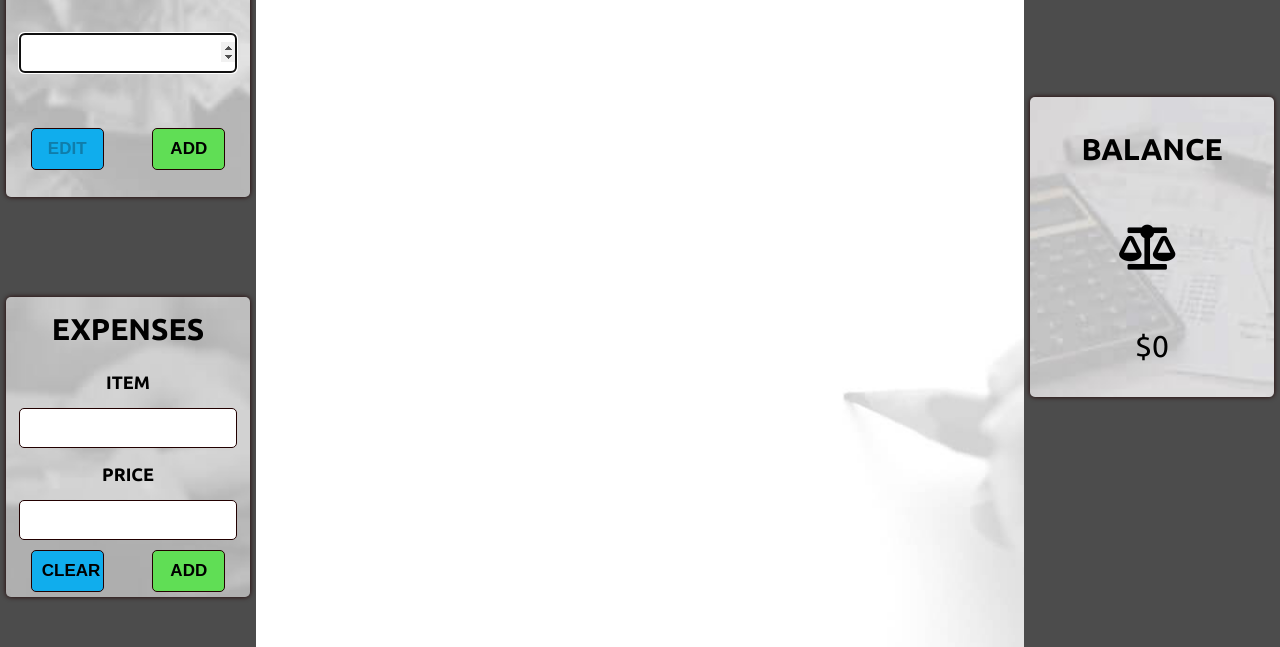
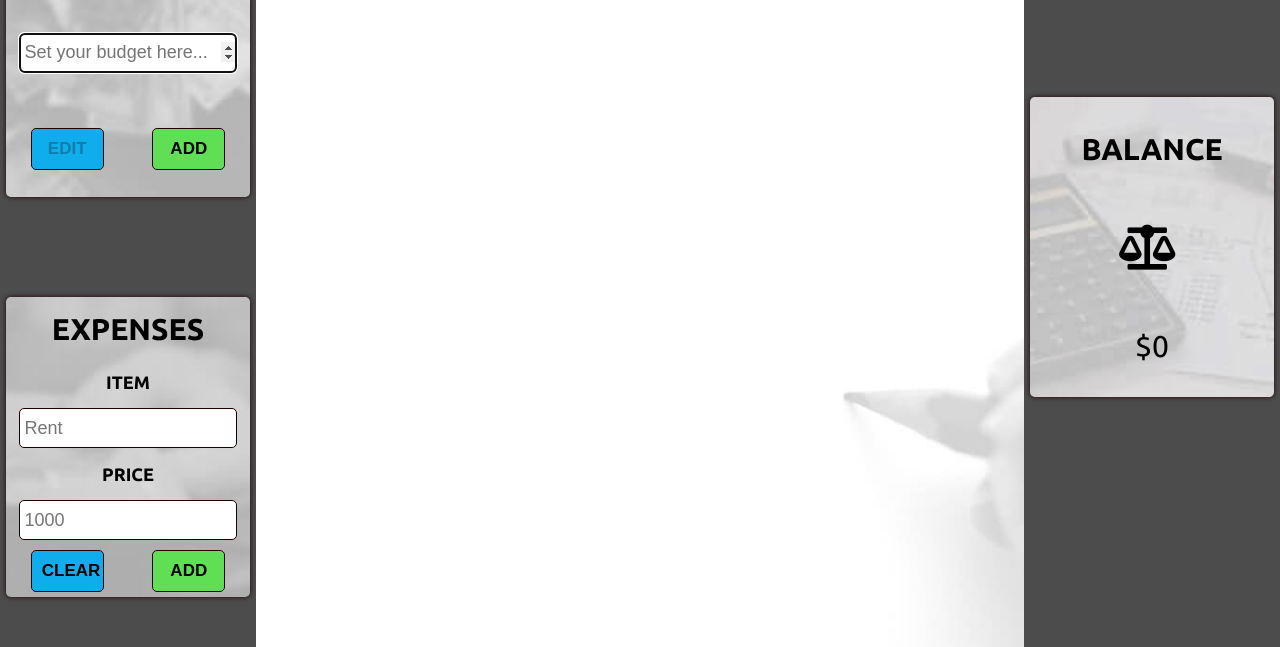
Before and after one commit to pdsprog/personal_budget, a plain HTML site: page index.html in a window 1280 px wide. Shown: the part 153-800 px from the top of the page. Drawn offline with Linux system fonts and the light colour scheme.

Commit message:
Set the placeholders.

```diff
--- a/index.html
+++ b/index.html
@@ -48,7 +48,7 @@
 
           <section class="box-section budget">
             <h1 class="section-title">Budget</h1>
-            <input type="number" class="section-input budget-input">
+            <input type="number" class="section-input budget-input" placeholder="Set your budget here...">
             <p class="section-msg budget-msg">No blank field/Just numbers are allow</p>
             <button class="section-button blue-button budgetEditBtn btnInactive" disabled>Edit</button>
             <button class="section-button green-button budgetAddBtn">Add</button>
@@ -57,9 +57,9 @@
           <section class="box-section expenses">
             <h1 class="section-title">Expenses</h1>
             <p class="section-label">Item</p>
-            <input type="text" class="section-input item-input">
+            <input type="text" class="section-input item-input" placeholder="Rent">
             <p class="section-label">Price</p>
-            <input type="number" class="section-input price-input">
+            <input type="number" class="section-input price-input" placeholder="1000">
             <p class="section-msg expenses-msg">No blank field/Just numbers are allow</p>
             <button class="section-button blue-button expensesClearBtn">Clear</button>
             <button class="section-button green-button expensesAddBtn">Add</button>
```
